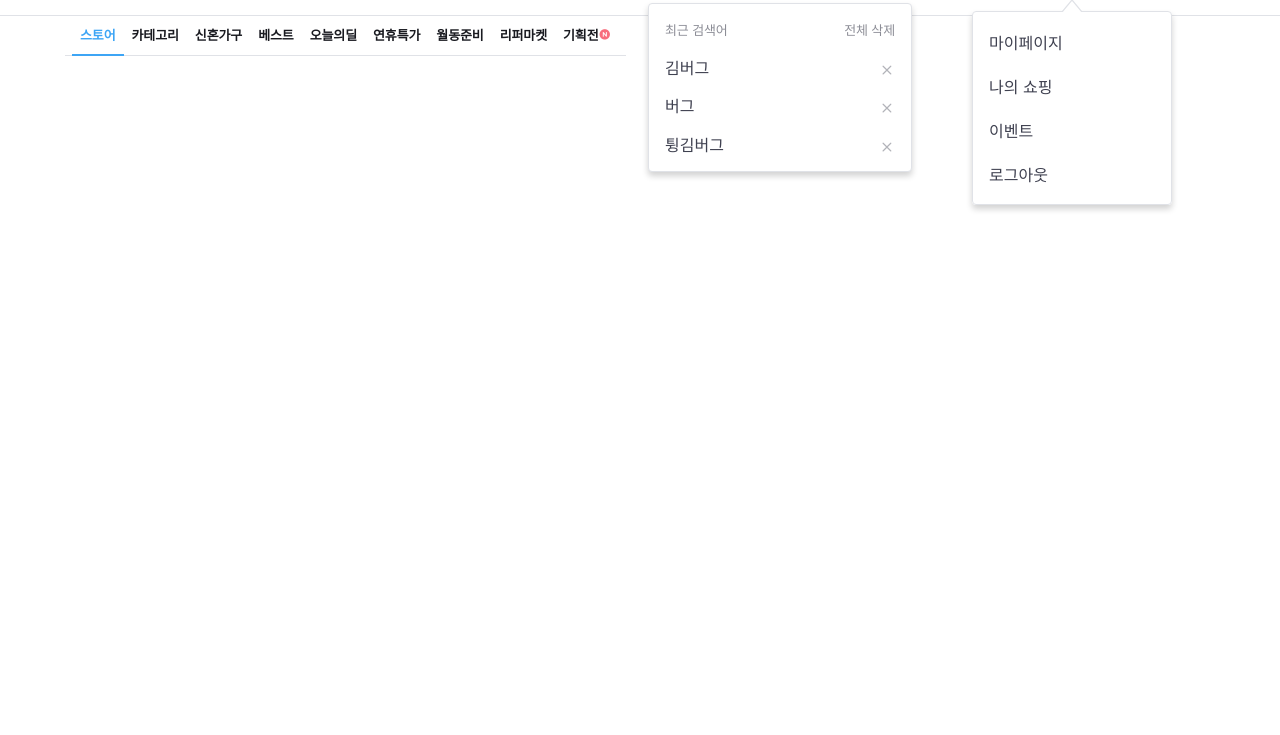
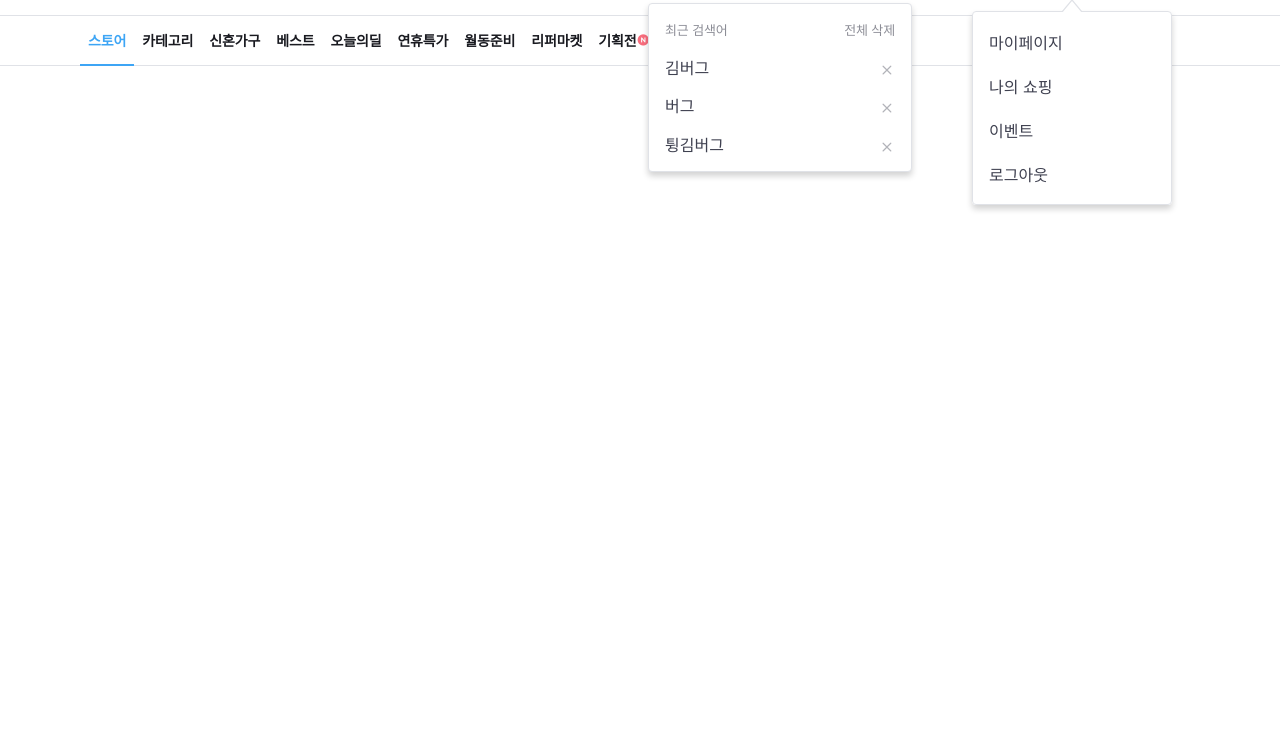
Before and after one commit to JayeHa/tomorrow-house, a website: page index.html in a window 1280 px wide. Shown: the part 65-800 px from the top of the page. Drawn offline with nearby package versions, Linux system fonts and the light colour scheme; files that its build step writes are made by us from their sources; files whose address does not match are found by name.

Commit message:
💄  Implement responsive lnb component

```diff
--- a/styles/layouts/_lnb.scss
+++ b/styles/layouts/_lnb.scss
@@ -1,4 +1,6 @@
 .lnb {
+  $lnb-height-sm: 40px;
+  $lnb-height-md: 50px;
   $lnb-link-padding: 8px;
   $grid-margin: $sm-margin + $gutter / 2;
 
@@ -7,7 +9,7 @@
 
   &-list {
     @include inline-flexbox(start);
-    height: 40px;
+    height: $lnb-height-sm;
     padding: 0 #{$grid-margin - $lnb-link-padding};
     margin-left: -#{$grid-margin};
     white-space: nowrap;
@@ -23,12 +25,35 @@
     }
 
     a {
-      @include inline-flexbox; // 자신이 갖고있는 컨텐츠만큼 width 차지
+      @include inline-flexbox;
       @include text-style(13, $dark);
-      height: 40px;
+      height: $lnb-height-sm;
       padding: 0 $lnb-link-padding;
       font-weight: 700;
       border-bottom: 2px solid transparent;
+
+      &:hover {
+        color: $blue;
+      }
+    }
+  }
+
+  @include responsive(T) {
+    height: $lnb-height-md;
+    overflow-x: visible;
+    border-bottom: 1px solid $border;
+
+    &-list {
+      height: auto;
+      padding: 0;
+      margin-left: 0;
+      border-bottom: 0;
+    }
+    &-item {
+      a {
+        @include text-style(14);
+        height: $lnb-height-md;
+      }
     }
   }
 }
```
